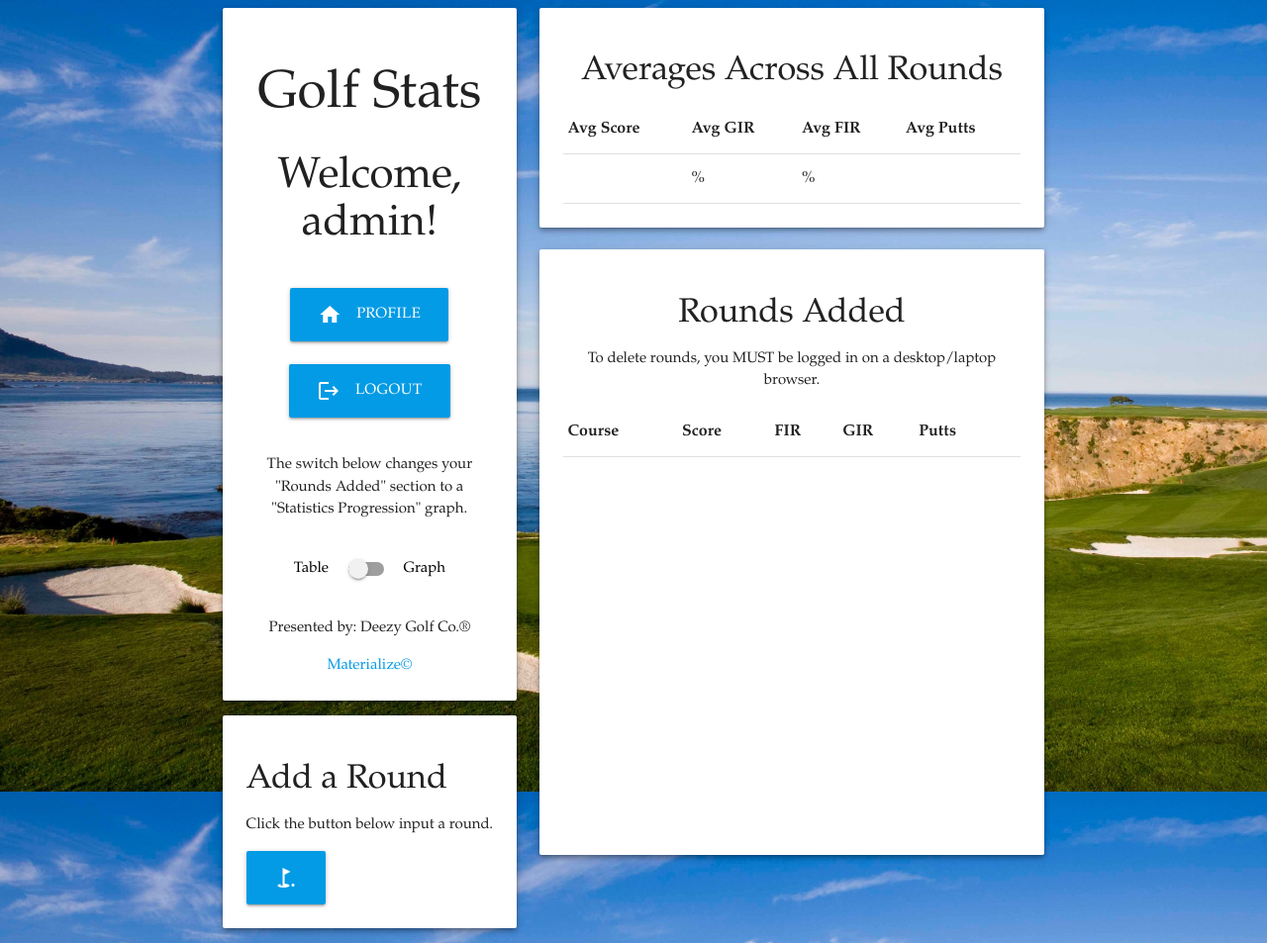
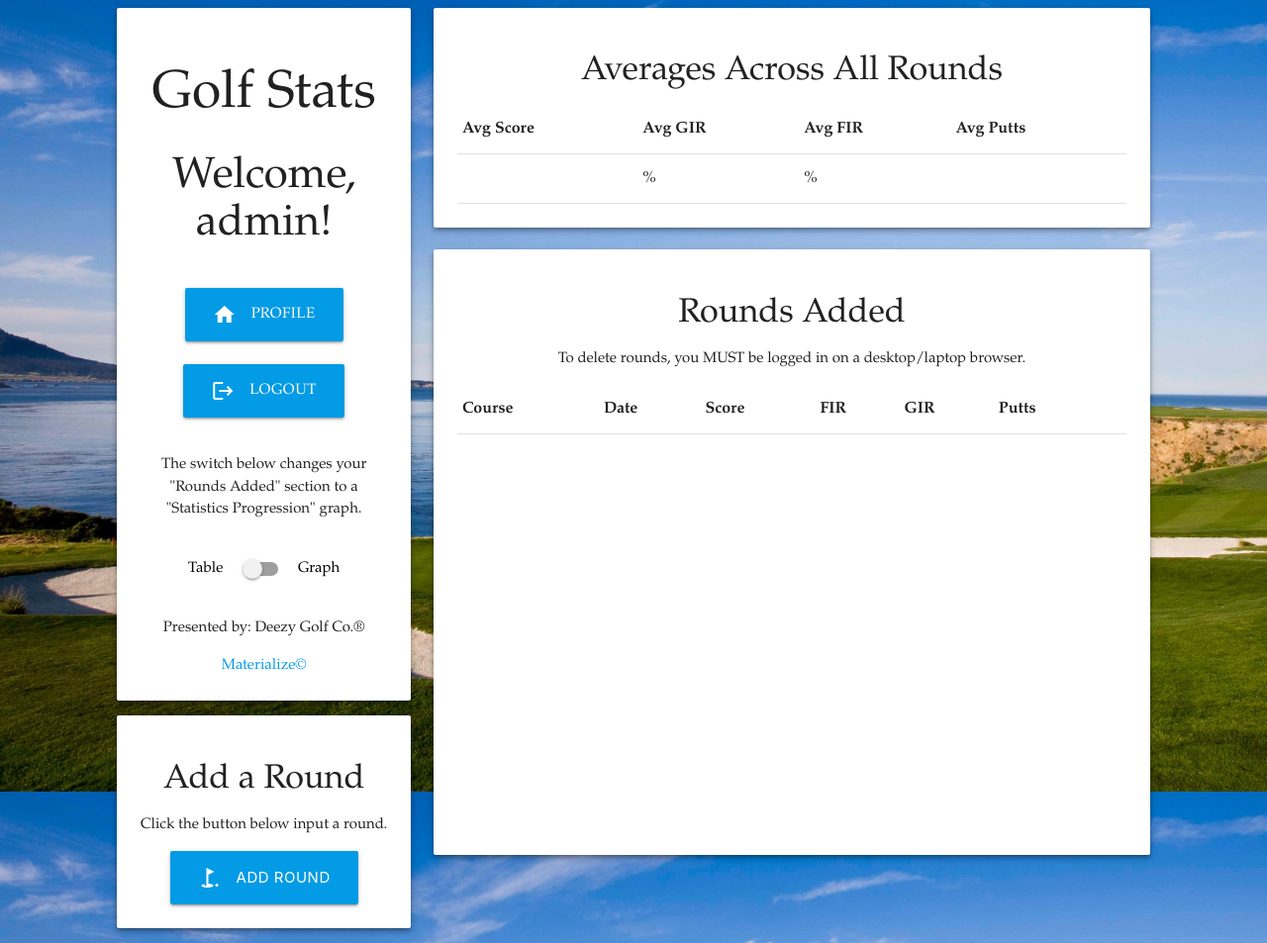
Before and after one commit to dondco36/golfapp, a Django app: page / in a window 1280 px wide. Shown: the whole page at 99% size. Run offline with Django 3.2, Linux system fonts and the light colour scheme; a user stored in the database is signed in; data comes from the database, SQL or seed files in the repository; both versions use the stored data as it was after the commit; lists and menus that the app fills with data are empty.

Commit message:
Added Date input

```diff
--- a/GolfStatsApp/models.py
+++ b/GolfStatsApp/models.py
@@ -5,6 +5,7 @@ from users.models import User
 
 class Round(models.Model):
     user = models.ForeignKey(User, on_delete=models.CASCADE, null=True, blank=True)
+    date = models.CharField(max_length=15, null=True, blank=True)
     course = models.CharField(max_length=100)
     par = models.IntegerField()
     score = models.IntegerField()
--- a/api/serializers.py
+++ b/api/serializers.py
@@ -6,6 +6,7 @@ class GolfStatsAppSerializer(serializers.ModelSerializer):
         fields = (
             'id',
             'user',
+            'date',
             'course',
             'par',
             'score',
--- a/templates/home.html
+++ b/templates/home.html
@@ -18,7 +18,7 @@
     <div id="app">
         <div>
 
-            <header class="col s12 m12 l3 push-l2">
+            <header class="col s12 m12 l3 push-l1">
                 <div>
                     <div class="card-panel center z-depth-2">
                         <div>
@@ -54,14 +54,18 @@
                     </div>
                 </div>
 
-                <div class="card-panel z-depth-2" id='addround'>
+                <div class="card-panel z-depth-2 center" id='addround'>
                     <div>
                         <h4>Add a Round</h4>
                         <p>Click the button below input a round.</p>
-                        <button data-target="modal1" class="btn-large waves-effect waves-light light-blue darken-1 hoverable modal-trigger"><i class="material-icons">golf_course</i></button>
-                        <div id="modal1" class="modal blue-grey lighten-5 modal-fixed-footer">
-                            <div class="modal-content mod">
+                        <button data-target="modal1" class="btn-large waves-effect waves-light light-blue darken-1 hoverable modal-trigger"><i class="material-icons left">golf_course</i>Add Round</button>
+                        <div id="modal1" class="modal white modal-fixed-footer">
+                            <div class="modal-content mod scroll">
                                 <h4>Add a Round</h4>
+                                <div class="input-field">
+                                    <input id="date" type="text" class="validate" v-model="date">
+                                    <label style="color: #212121;" for="date">Date Played (mm/dd/yyyy)</label>
+                                </div>
                                 <div class="input-field">
                                     <input id="course" type="text" class="validate" v-model="course">
                                     <label style="color: #212121;" for="course">Course Name</label>
@@ -104,7 +108,7 @@
         <div>
 
             <div>
-                <div  class="col s12 m12 l5 push-l2">
+                <div  class="col s12 m12 l7 push-l1">
                     <div class="card-panel z-depth-2">
                         <table class="bordered">
                             <caption><h4>Averages Across All Rounds</h4></caption>
@@ -124,28 +128,36 @@
                     </div>
                 </div>
 
-                <div class="col s12 m12 l5 push-l2 center" id='rounds'>
+                <div class="col s12 m12 l7 push-l1 center" id='rounds'>
                     <div class="card-panel z-depth-2">
                         <div v-show="!showRoundCharts" class="scroll">
                             <table class="bordered">
                             <h4>Rounds Added</h4>
                             <p>To delete rounds, you MUST be logged in on a desktop/laptop browser.</p>
-                            <tr class="center">
+                                <thead>
+                                    <tr>
+                                        {% comment %} <th>Date</th> {% endcomment %}
                                         <th>Course</th>
+                                        <th>Date</th>
                                         <th>Score</th>
                                         <th>FIR</th>
                                         <th>GIR</th>
                                         <th>Putts</th>
                                         <th></th>
                                     </tr>
+                                </thead>
+                                <tbody>
                                     <tr v-for="round in rounds" v-bind:key="round.id">
+                                        {% comment %} <td>[[ round.date ]] <td> {% endcomment %}
                                         <td>[[ round.course ]] - Par [[ round.par ]]</td>
+                                        <td>[[ round.date ]]</td>
                                         <td>[[ round.score ]]</td>
                                         <td>[[ round.fairways_percentage ]]%</td>
                                         <td>[[ round.greens_percentage ]]%</td>
                                         <td>[[ round.putts ]]</td>
-                                    <td><button class="waves-effect waves-light red darken-1 btn-floating hide-on-med-and-down" @click="deleteRound(round)"><i class="material-icons left">delete</i></button></td>
+                                        <td><button class="waves-effect waves-light red darken-1 btn-floating hoverable hide-on-med-and-down" @click="deleteRound(round)"><i class="material-icons left">delete</i></button></td>
                                     </tr>
+                                </tbody>
                             </table>
                         </div>
                         <div class="chart-container center graphSize scroll" v-show="showRoundCharts" style="position:relative">
@@ -194,6 +206,7 @@
                 showAddRound: false,
                 showRoundCharts: false,
                 course: '',
+                date: '',
                 score: '',
                 par: '',
                 greens: '',
@@ -331,6 +344,7 @@
                         data: {
                             user: {{ user.id }},
                             course: this.course,
+                            date: this.date,
                             par: this.par,
                             score: this.score,
                             greens: this.greens,
@@ -340,6 +354,7 @@
                         }
                     }).then(response => {
                         this.course = ''
+                        this.date = ''
                         this.par = ''
                         this.score = ''
                         this.greens = ''
```
Also changed, not shown: GolfStatsApp/migrations/0002_round_date.py (added), GolfStatsApp/migrations/0003_alter_round_date.py (added), db.sqlite3. Lines whose indentation alone changed are shown as unchanged.
